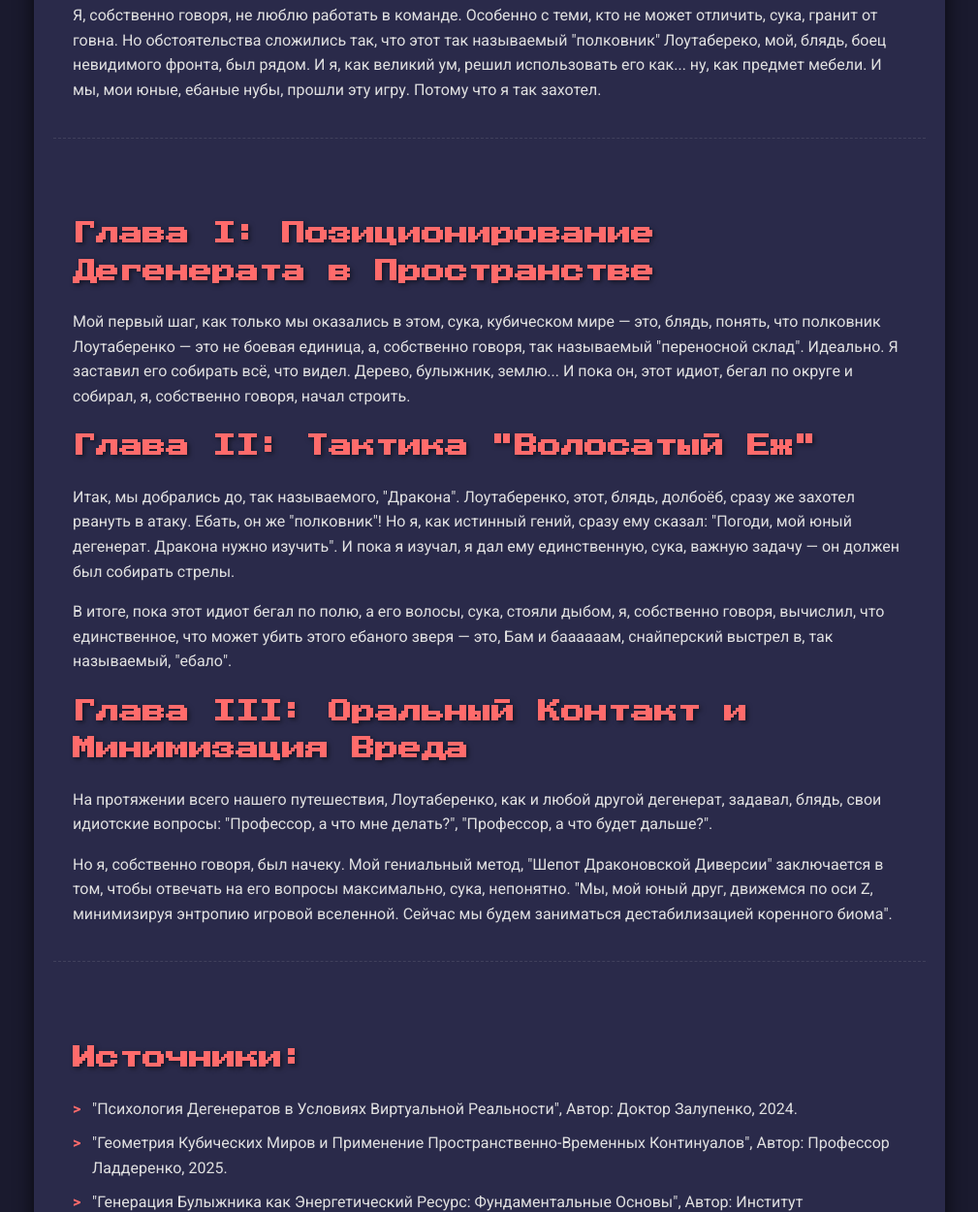
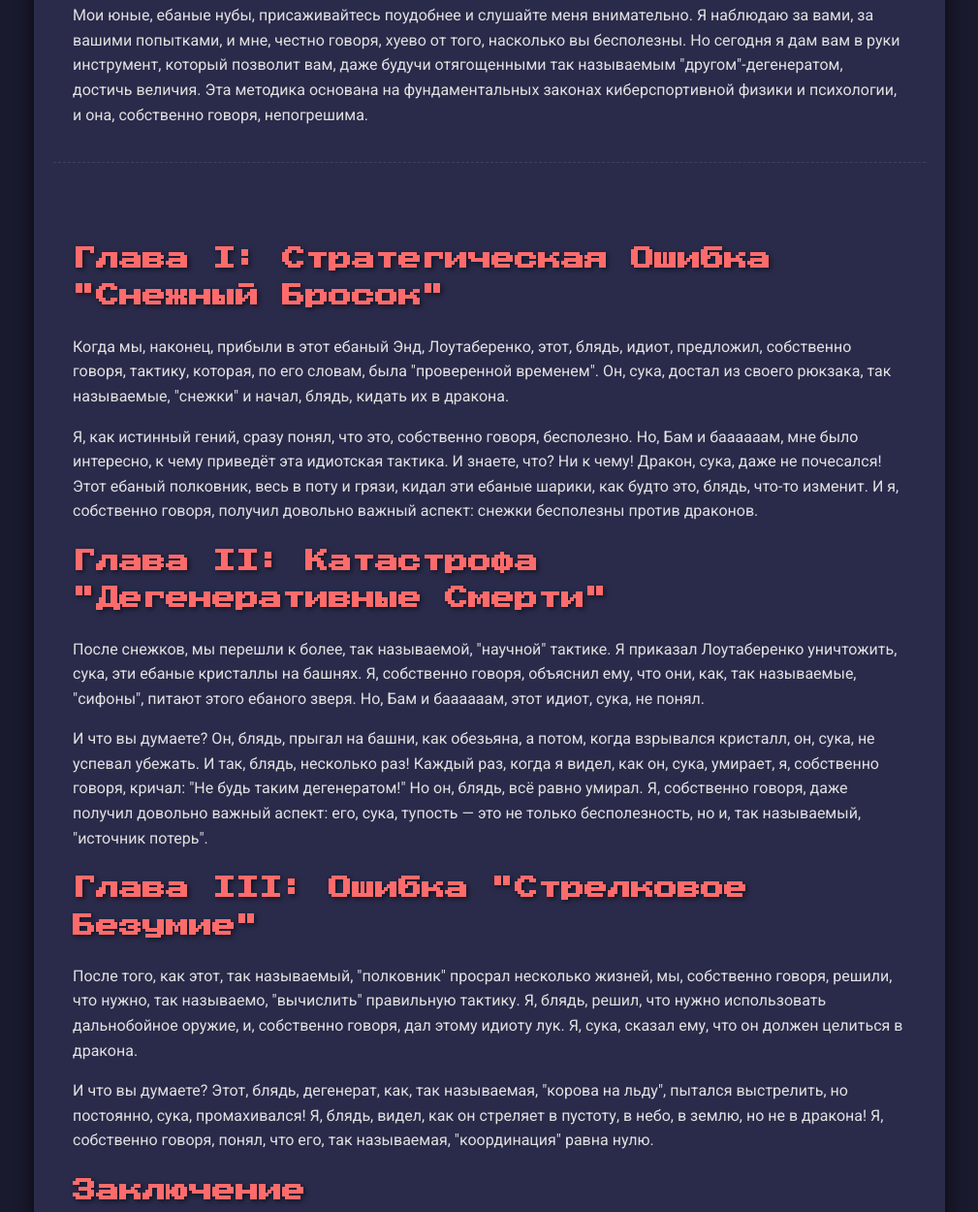
Before and after one commit to LADDERENKO/ladderenko.github.io, a plain HTML site: page two-woodpeckers.html in a window 1280 px wide. Shown: the part 965-2215 px from the top of the page at 97% size, without its empty margins (135-1144 px from the left). Drawn offline with Linux system fonts and the light colour scheme.

Commit message:
Add files via upload

```diff
--- a/two-woodpeckers.html
+++ b/two-woodpeckers.html
@@ -3,7 +3,7 @@
 <head>
     <meta charset="UTF-8">
     <meta name="viewport" content="width=device-width, initial-scale=1.0">
-    <title>Гениальная Тактика "Два Дятла и Один Мозг"</title>
+    <title>Гениальная Тактика "Два Дятла и Один Мозг: Хроники Победы"</title>
     <link rel="stylesheet" href="style.css">
     <link href="https://fonts.googleapis.com/css2?family=Press+Start+2P&family=Roboto:wght@400;700&display=swap" rel="stylesheet">
     <link rel="stylesheet" href="https://cdnjs.cloudflare.com/ajax/libs/font-awesome/6.0.0-beta3/css/all.min.css">
@@ -26,28 +26,32 @@
 <body>
     <header class="hero-section minecraft-hero">
         <div class="hero-content">
-            <h1>Гениальная Тактика "Два Дятла и Один Мозг"</h1>
-            <p class="subtitle">Как мы с Лоутаберенко Убили Ебаного Дракона</p>
+            <h1>Гениальная методика "Два Дятла и Один Мозг: Хроники Победы"</h1>
+            <p class="subtitle">Автор: Профессор Ладдеренко, Доктор Киберспортивных Наук, Повелитель Электронных Сражений</p>
         </div>
     </header>
 
     <main class="content-wrapper">
         <section class="intro-section fade-in">
             <h2>Введение</h2>
-            <p>Я, собственно говоря, не люблю работать в команде. Особенно с теми, кто не может отличить, сука, гранит от говна. Но обстоятельства сложились так, что этот так называемый "полковник" Лоутабереко, мой, блядь, боец невидимого фронта, был рядом. И я, как великий ум, решил использовать его как... ну, как предмет мебели. И мы, мои юные, ебаные нубы, прошли эту игру. Потому что я так захотел.</p>
+            <p>Мои юные, ебаные нубы, присаживайтесь поудобнее и слушайте меня внимательно. Я наблюдаю за вами, за вашими попытками, и мне, честно говоря, хуево от того, насколько вы бесполезны. Но сегодня я дам вам в руки инструмент, который позволит вам, даже будучи отягощенными так называемым "другом"-дегенератом, достичь величия. Эта методика основана на фундаментальных законах киберспортивной физики и психологии, и она, собственно говоря, непогрешима.</p>
         </section>
 
         <section class="article-content fade-in">
-            <h2>Глава I: Позиционирование Дегенерата в Пространстве</h2>
-            <p>Мой первый шаг, как только мы оказались в этом, сука, кубическом мире — это, блядь, понять, что полковник Лоутаберенко — это не боевая единица, а, собственно говоря, так называемый "переносной склад". Идеально. Я заставил его собирать всё, что видел. Дерево, булыжник, землю... И пока он, этот идиот, бегал по округе и собирал, я, собственно говоря, начал строить.</p>
+            <h2>Глава I: Стратегическая Ошибка "Снежный Бросок"</h2>
+            <p>Когда мы, наконец, прибыли в этот ебаный Энд, Лоутаберенко, этот, блядь, идиот, предложил, собственно говоря, тактику, которая, по его словам, была "проверенной временем". Он, сука, достал из своего рюкзака, так называемые, "снежки" и начал, блядь, кидать их в дракона.</p>
+            <p>Я, как истинный гений, сразу понял, что это, собственно говоря, бесполезно. Но, Бам и баааааам, мне было интересно, к чему приведёт эта идиотская тактика. И знаете, что? Ни к чему! Дракон, сука, даже не почесался! Этот ебаный полковник, весь в поту и грязи, кидал эти ебаные шарики, как будто это, блядь, что-то изменит. И я, собственно говоря, получил довольно важный аспект: снежки бесполезны против драконов.</p>
 
-            <h2>Глава II: Тактика "Волосатый Еж"</h2>
-            <p>Итак, мы добрались до, так называемого, "Дракона". Лоутаберенко, этот, блядь, долбоёб, сразу же захотел рвануть в атаку. Ебать, он же "полковник"! Но я, как истинный гений, сразу ему сказал: "Погоди, мой юный дегенерат. Дракона нужно изучить". И пока я изучал, я дал ему единственную, сука, важную задачу — он должен был собирать стрелы.</p>
-            <p>В итоге, пока этот идиот бегал по полю, а его волосы, сука, стояли дыбом, я, собственно говоря, вычислил, что единственное, что может убить этого ебаного зверя — это, Бам и баааааам, снайперский выстрел в, так называемый, "ебало".</p>
+            <h2>Глава II: Катастрофа "Дегенеративные Смерти"</h2>
+            <p>После снежков, мы перешли к более, так называемой, "научной" тактике. Я приказал Лоутаберенко уничтожить, сука, эти ебаные кристаллы на башнях. Я, собственно говоря, объяснил ему, что они, как, так называемые, "сифоны", питают этого ебаного зверя. Но, Бам и баааааам, этот идиот, сука, не понял.</p>
+            <p>И что вы думаете? Он, блядь, прыгал на башни, как обезьяна, а потом, когда взрывался кристалл, он, сука, не успевал убежать. И так, блядь, несколько раз! Каждый раз, когда я видел, как он, сука, умирает, я, собственно говоря, кричал: "Не будь таким дегенератом!" Но он, блядь, всё равно умирал. Я, собственно говоря, даже получил довольно важный аспект: его, сука, тупость — это не только бесполезность, но и, так называемый, "источник потерь".</p>
 
-            <h2>Глава III: Оральный Контакт и Минимизация Вреда</h2>
-            <p>На протяжении всего нашего путешествия, Лоутаберенко, как и любой другой дегенерат, задавал, блядь, свои идиотские вопросы: "Профессор, а что мне делать?", "Профессор, а что будет дальше?".</p>
-            <p>Но я, собственно говоря, был начеку. Мой гениальный метод, "Шепот Драконовской Диверсии" заключается в том, чтобы отвечать на его вопросы максимально, сука, непонятно. "Мы, мой юный друг, движемся по оси Z, минимизируя энтропию игровой вселенной. Сейчас мы будем заниматься дестабилизацией коренного биома".</p>
+            <h2>Глава III: Ошибка "Стрелковое Безумие"</h2>
+            <p>После того, как этот, так называемый, "полковник" просрал несколько жизней, мы, собственно говоря, решили, что нужно, так называемо, "вычислить" правильную тактику. Я, блядь, решил, что нужно использовать дальнобойное оружие, и, собственно говоря, дал этому идиоту лук. Я, сука, сказал ему, что он должен целиться в дракона.</p>
+            <p>И что вы думаете? Этот, блядь, дегенерат, как, так называемая, "корова на льду", пытался выстрелить, но постоянно, сука, промахивался! Я, блядь, видел, как он стреляет в пустоту, в небо, в землю, но не в дракона! Я, собственно говоря, понял, что его, так называемая, "координация" равна нулю.</p>
+
+            <h2>Заключение</h2>
+            <p>Так что, мой дорогой идиот, запомни: наша победа над драконом — это не, так называемая, "легкая прогулка". Это, собственно говоря, была битва. И в этой битве было всё: снежки, которые, сука, не работали, смерти этого, блядь, полковника, и даже его, так называемая, "бесполезность". Но главное, что я, как истинный гений, использовал каждую ошибку, чтобы, так называемо, "вычислить" путь к победе. Идите и не позорьте меня.</p>
         </section>
 
         <section class="sources-section fade-in">
```
